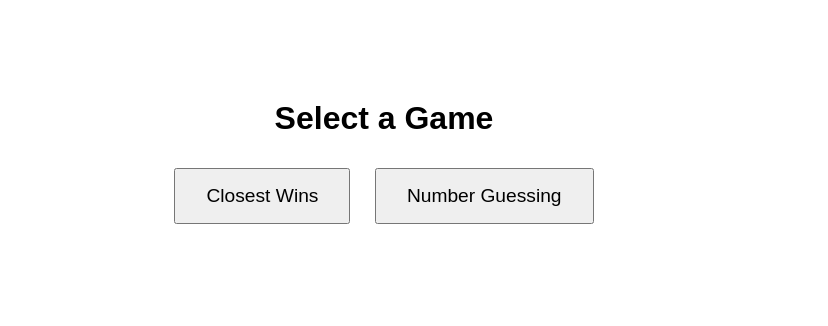
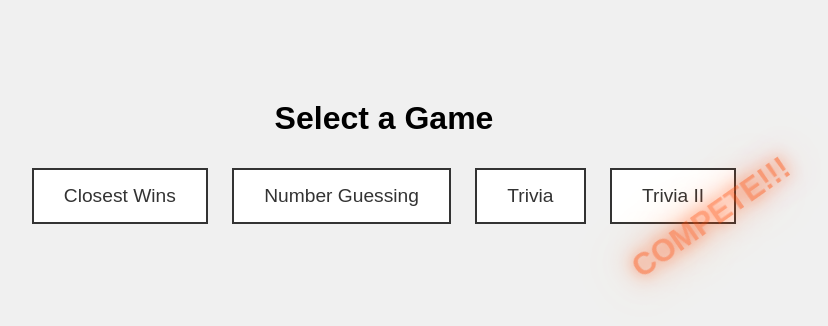
Before and after one commit to PeterphoenixPon/FamilyGame, a Flask app: template templates/index.html in a window 1280 px wide. Shown: the top 326 px of the page, without its empty margins (256-1084 px from the left). Run offline with Flask 3, Linux system fonts and the light colour scheme; the template is opened without the code that fills it: most values are stand-ins (such as "Sample title", 1, 10 or a date in 2020).

Commit message:
update html

```diff
--- a/templates/index.html
+++ b/templates/index.html
@@ -5,9 +5,10 @@
     <title>Select a Game</title>
     <style>
         body {
-            font-family: Arial;
+            font-family: Arial, sans-serif;
             text-align: center;
             margin-top: 100px;
+            background-color: #f0f0f0;
         }
 
         button {
@@ -15,6 +16,56 @@
             margin: 10px;
             font-size: 1.2rem;
             cursor: pointer;
+            border: 2px solid #333;
+            background-color: #fff;
+            color: #333;
+            transition: all 0.3s ease;
+        }
+
+            button:hover {
+                background-color: #333;
+                color: #fff;
+            }
+
+        .trivia-container {
+            position: relative;
+            display: inline-block;
+        }
+
+        /* -- MODIFIED CSS FOR ROTATION AND POSITIONING -- */
+        .compete-text {
+            position: absolute;
+            /* Positioned at the bottom right corner */
+            bottom: 55px;
+            right: -50px;
+            font-size: 1.5rem; /* Slightly smaller for the corner */
+            font-weight: bold;
+            color: #ff4500;
+            animation: blasting 1.5s infinite;
+            pointer-events: none;
+            /* Sets the rotation's anchor point to the bottom right */
+            transform-origin: bottom right;
+        }
+
+        @keyframes blasting {
+            0% {
+                /* Added rotate(45deg) and removed translate */
+                transform: rotate(325deg) scale(1);
+                opacity: 1;
+                text-shadow: 0 0 5px #ff4500, 0 0 10px #ff4500, 0 0 20px #ff4500;
+            }
+
+            50% {
+                transform: rotate(325deg) scale(1.3); /* Adjusted scale */
+                opacity: 0.5;
+                text-shadow: 0 0 10px #ff4500, 0 0 20px #ff4500, 0 0 40px #ff8c00;
+            }
+
+            100% {
+                transform: rotate(325deg) scale(1);
+                opacity: 1;
+                text-shadow: 0 0 5px #ff4500, 0 0 10px #ff4500, 0 0 20px #ff4500;
+            }
         }
     </style>
 </head>
@@ -22,5 +73,10 @@
     <h1>Select a Game</h1>
     <button onclick="window.location.href='http://{{ ip }}:5001'">Closest Wins</button>
     <button onclick="window.location.href='http://{{ ip }}:5002'">Number Guessing</button>
+    <button onclick="window.location.href='http://{{ ip }}:5003'">Trivia</button>
+    <div class="trivia-container">
+        <button onclick="window.location.href='http://{{ ip }}:5004'">Trivia II</button>
+        <div class="compete-text">COMPETE!!!</div>
+    </div>
 </body>
 </html>
```
